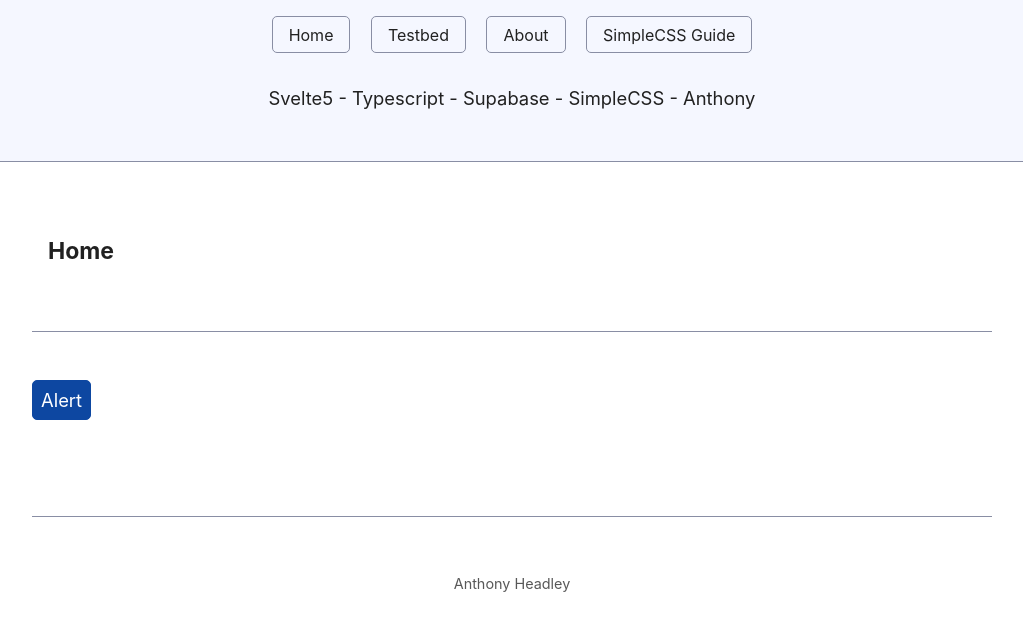
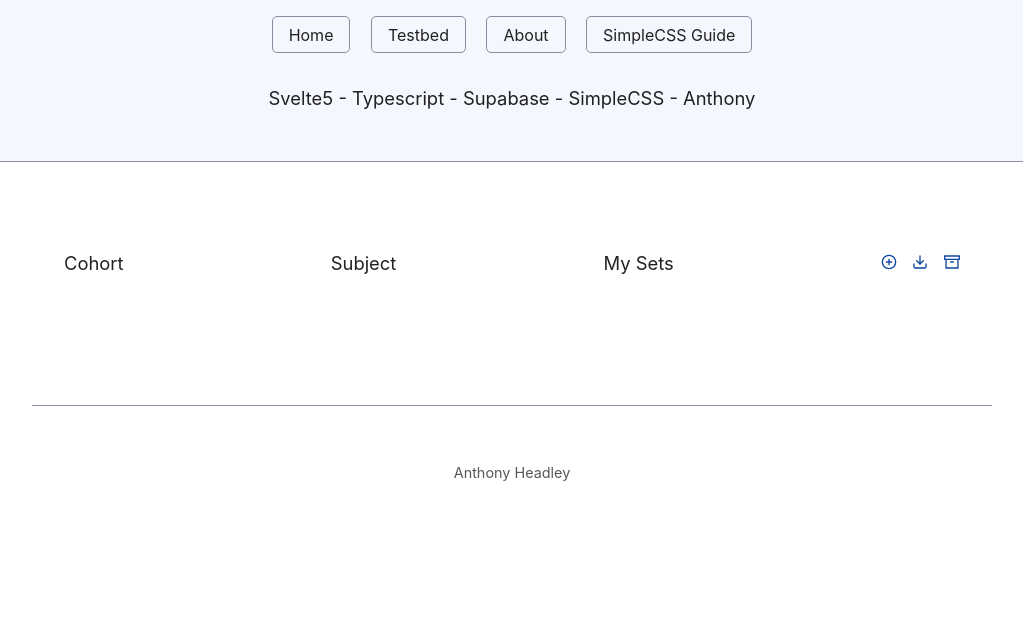
Before and after one commit to agheadley/alianthus, a SvelteKit app: page / in a window 1280 px wide. Shown: the top 630 px of the page, without its empty margins (128-1151 px from the left). Built offline with nearby package versions, Linux system fonts and the light colour scheme.

Commit message:
modal, alert, .row, .col working

```diff
--- a/src/app.css
+++ b/src/app.css
@@ -197,6 +197,9 @@ a:hover {
   text-decoration: none;
 }
 
+
+
+
 button,
 .button,
 a.button, /* extra specificity to override a */
@@ -255,6 +258,8 @@ input:enabled:focus-visible:where(
   outline: 2px solid var(--accent);
   outline-offset: 1px;
 }
+
+
 
 /* Format navigation */
 header > nav {
@@ -717,3 +722,13 @@ sub {
   padding: 1.5rem;
   margin: 2rem 0;
 }
+
+
+.row {
+	display:flex;
+	justify-content: space-between;
+}
+
+.col {
+	padding:1rem;
+}
--- /dev/null
+++ b/src/lib/_Modal.svelte
@@ -0,0 +1,81 @@
+<script>
+
+
+    import {fade} from 'svelte/transition';
+    import * as icon from '$lib/icon';
+
+    export let open = false;
+
+    export let title;
+
+
+</script>
+
+
+{#if open}
+<div class="parent" transition:fade={{ duration: 200 }}>
+    <div role="cell" tabindex=0 class="background" onkeydown={()=>open=false} onclick={()=>open=false}></div>
+    <div class="modal">
+        <div class="row">
+            <div class="col">
+                <h4>{title}</h4>
+            </div>
+            <div class="col">
+                <a href = {'javascript:void(0);'} onclick={()=>open=false}>{@html icon.xCircle()}</a>
+            </div>
+        </div>
+        <div>
+            <slot></slot>
+        </div>
+    </div>
+</div>
+{/if}
+
+<style>
+
+
+.row {
+    display:flex;
+    justify-content: space-between;
+}
+
+.col {
+    padding:1rem;
+}
+
+.parent{
+    position:fixed;
+    top:0px;
+    left:0px;
+    width:100vw;
+    height:100vh;
+    z-index:10000;
+}
+
+.background{
+    position:fixed;
+    top:0px;
+    left: 0px;
+    width:100vw;
+    height:100vh;
+    background-color:#333;
+    opacity: 0.5;
+}
+
+.modal{
+    padding:2rem;
+    position: fixed;
+    top: 50%;
+    left: 50%;
+    transform: translate(-50%, -50%);
+    min-width:20rem;
+    /*max-width:50rem;*/
+    max-width:90vw;
+    min-height:20rem;
+    max-height:90vh;
+    background-color: white;
+    border-radius:0.3rem;
+    border:1px solid white;
+    overflow:auto;
+}
+</style>
--- a/src/lib/cfg.svelte.ts
+++ b/src/lib/cfg.svelte.ts
@@ -5,3 +5,5 @@ export const obj1 = $state({
 });
 
 export const alert = $state({msg:"",type:'',ms:3000});
+
+export const user = {name:'AA',isAdmin:true,isTeacher:true,isPupil:false};
--- a/src/routes/+page.svelte
+++ b/src/routes/+page.svelte
@@ -1,6 +1,13 @@
 <script lang="ts">
-import {alert} from '$lib/cfg.svelte';
+import * as icon from '$lib/icon';
 
+let download=():void=>{
+
+}
+
+let create=async():Promise<void>=>{
+
+}
 
 </script>
 
@@ -11,11 +18,38 @@ import {alert} from '$lib/cfg.svelte';
 
 
 <section>
-	<h4>Home</h4>
+	<div class="row">
+		<div class="col">
+			Cohort
+		</div>
+		<div class="col">
+			Subject
+		</div>
+		<div class="col">
+			My Sets
+		</div>
+		<div class="col">
+			<a title="CREATE" href={'javascript:void(0)'} onclick={create}>{@html icon.plusCircle()}</a>&nbsp;&nbsp;
+			<a title="DOWNLOAD" href={'javascript:void(0)'} onclick={download}>{@html icon.download()}</a>&nbsp;&nbsp;
+			<a title="ARCHIVE" href={'javascript:void(0)'} onclick={create}>{@html icon.archive()}</a>
+
+
+		</div>
+
+
+	</div>
 </section>
 
-<p><button onclick={()=>alert.msg='Hello World!'}>Alert</button></p>
 
 
 <style>
+
+.row {
+	display:flex;
+	justify-content: space-between;
+}
+
+.col {
+	padding:1rem;
+}
 </style>
```
Also changed, not shown: src/routes/testbed/+page.svelte (+19 -0 lines), src/lib/icon.js.
